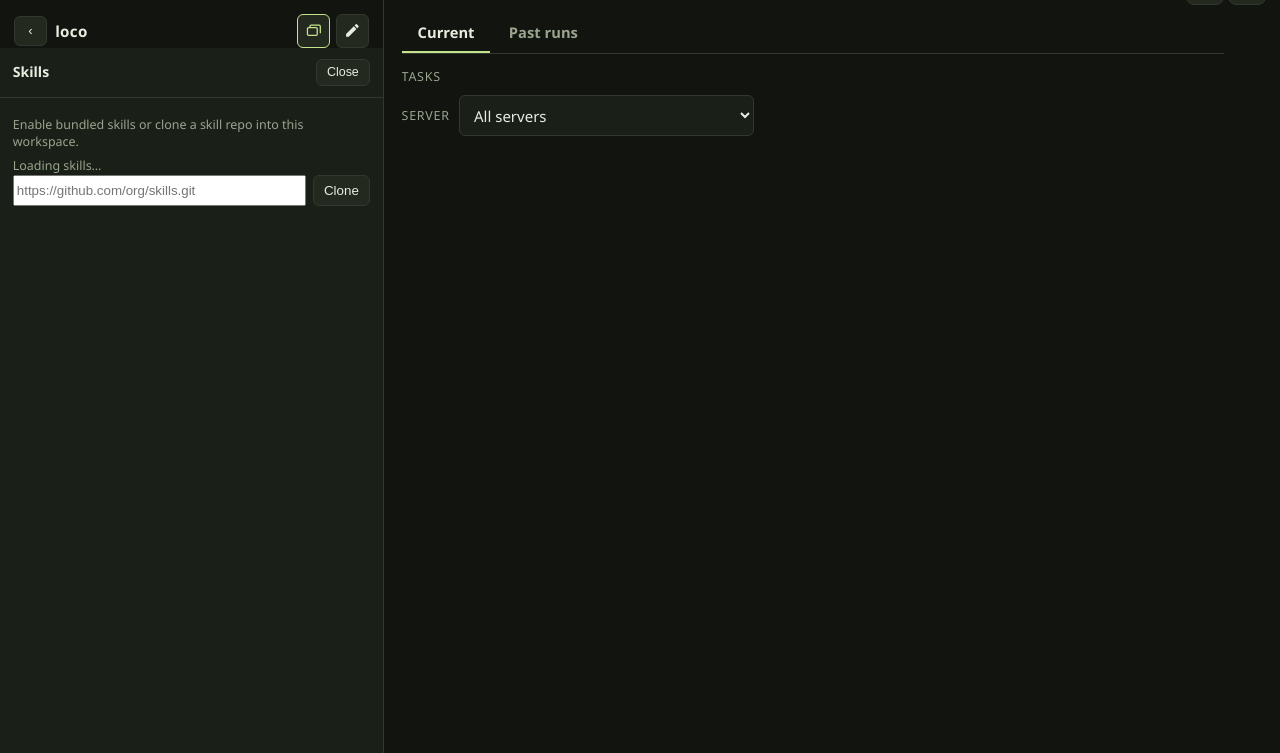
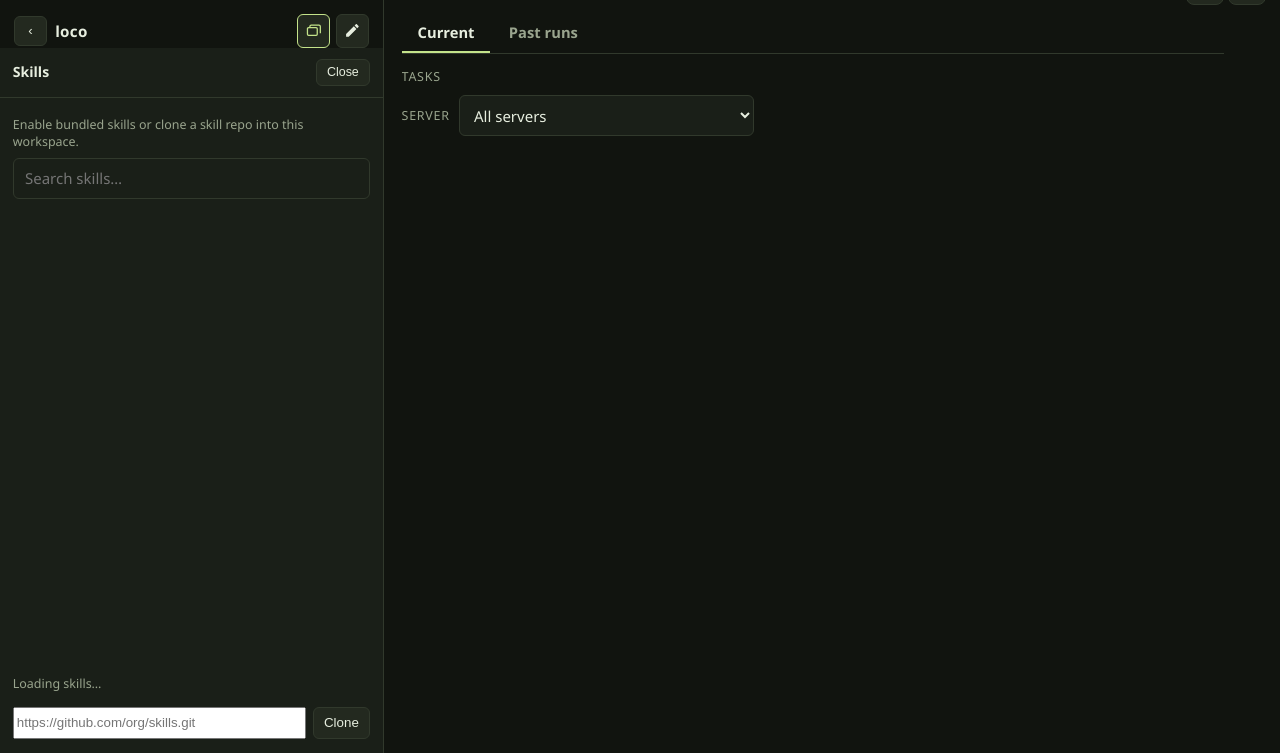
Before and after one commit to hhollenstain/agent-loco, a Python web app: template src/agent_loco/templates/index.html in a window 1280 px wide, after a click on "Manage skills". Shown: the part 47-800 px from the top of the page. Run offline with Jinja, Linux system fonts and the light colour scheme; the template is opened without the code that fills it: most values are stand-ins (such as "Sample title", 1, 10 or a date in 2020); some libraries are stand-ins or nearby versions.

Commit message:
Let the skills panel cover the sidebar, with search and click-away close.
The list was squeezed into the bottom of the form. Overlaying the sidebar keeps the skill list usable, and clicking outside or Close dismisses it.

Co-authored-by: Cursor <cursoragent@cursor.com>

```diff
--- a/src/agent_loco/templates/index.html
+++ b/src/agent_loco/templates/index.html
@@ -418,6 +418,21 @@
       background: var(--panel);
     }
     .sidebar-overlay[hidden] { display: none; }
+    #skills-panel .sidebar-overlay-body {
+      display: flex;
+      flex-direction: column;
+      gap: 0.45rem;
+      overflow: hidden;
+    }
+    #skills-panel .settings-skills-search {
+      margin: 0;
+      flex: 0 0 auto;
+    }
+    #skills-panel .settings-skills-list {
+      flex: 1 1 0;
+      min-height: 0;
+      overflow: auto;
+    }
     .sidebar-overlay-head {
       display: flex;
       align-items: center;
@@ -618,8 +633,28 @@
       display: flex;
       flex-direction: column;
       gap: 0.3rem;
-      max-height: 16rem;
+      min-height: 0;
       overflow: auto;
+    }
+    .settings-skills-search {
+      margin: 0.45rem 0 0.6rem 0;
+    }
+    .settings-skills-search input[type="search"] {
+      width: 100%;
+      background: var(--panel);
+      color: var(--ink);
+      border: 1px solid var(--line);
+      border-radius: 6px;
+      padding: 0.55rem 0.7rem;
+      font: inherit;
+    }
+    .settings-skills-search input[type="search"]:focus {
+      outline: none;
+      border-color: var(--accent);
+      box-shadow: 0 0 0 2px rgba(109, 187, 70, 0.25);
+    }
+    .skill-row.hidden {
+      display: none;
     }
     .skill-row {
       display: grid;
@@ -1817,6 +1852,9 @@
         </div>
         <div class="sidebar-overlay-body">
           <p class="hint">Enable bundled skills or clone a skill repo into this workspace.</p>
+          <div class="settings-skills-search">
+            <input type="search" id="skills-search" aria-label="Search skills" placeholder="Search skills…" autocomplete="off">
+          </div>
           <div class="settings-skills-list" id="workspace-skills"></div>
           <p class="hint" id="skills-status">Loading skills…</p>
           <div class="settings-skill-sources" id="skill-sources"></div>
@@ -2614,6 +2652,42 @@
         if (skillsStatusEl) skillsStatusEl.textContent = err.message;
       }
     }
+    let skillsSearchTimeout = null;
+    let skillsIdleStatus = "";
+    function debounce(fn, delay) {
+      return function(...args) {
+        clearTimeout(skillsSearchTimeout);
+        skillsSearchTimeout = setTimeout(() => fn(...args), delay);
+      };
+    }
+    function filterSkills(query) {
+      const term = (query || "").toLowerCase().trim();
+      const rows = workspaceSkillsEl.querySelectorAll(".skill-row");
+      let visibleCount = 0;
+      rows.forEach(row => {
+        const title = row.querySelector("strong");
+        const desc = row.querySelector("p");
+        const text = [title?.textContent, desc?.textContent].join(" ").toLowerCase();
+        if (text.includes(term)) {
+          row.classList.remove("hidden");
+          visibleCount++;
+        } else {
+          row.classList.add("hidden");
+        }
+      });
+      if (!skillsStatusEl) return;
+      skillsStatusEl.textContent = term
+        ? (visibleCount
+          ? `Showing ${visibleCount} skill${visibleCount === 1 ? "" : "s"}`
+          : "No skills match.")
+        : skillsIdleStatus;
+    }
+    const skillsSearchEl = document.getElementById("skills-search");
+    if (skillsSearchEl) {
+      skillsSearchEl.addEventListener("input", debounce((event) => {
+        filterSkills(event.target.value);
+      }, 200));
+    }
     function closeSkillInfo() {
       if (!skillInfoPopEl) return;
       skillInfoPopEl.hidden = true;
@@ -2681,14 +2755,15 @@
       closeSkillInfo();
       workspaceSkillsEl.replaceChildren();
       if (!skills.length) {
-        if (skillsStatusEl) skillsStatusEl.textContent = "No skills available yet.";
+        skillsIdleStatus = "No skills available yet.";
       } else {
-        if (skillsStatusEl) {
-          const on = skills.filter((skill) => skill.enabled).map((skill) => skill.name);
-          skillsStatusEl.textContent = on.length
-            ? `Enabled: ${on.join(", ")}`
-            : "No skills enabled for this workspace.";
-        }
+        const on = skills.filter((skill) => skill.enabled).map((skill) => skill.name);
+        skillsIdleStatus = on.length
+          ? `Enabled: ${on.join(", ")}`
+          : "No skills enabled for this workspace.";
+      }
+      if (skillsStatusEl && !(skillsSearchEl?.value || "").trim()) {
+        skillsStatusEl.textContent = skillsIdleStatus;
       }
       for (const skill of skills) {
         const row = document.createElement("div");
@@ -2718,6 +2793,8 @@
         row.append(box, copy, info);
         workspaceSkillsEl.append(row);
       }
+      // Apply current filter to all skill rows
+      filterSkills(skillsSearchEl?.value);
       skillSourcesEl.replaceChildren();
       for (const source of sources) {
         const row = document.createElement("div");
@@ -2878,13 +2955,20 @@
     });
     document.addEventListener("click", (event) => {
       if (settingsOpen() && !settingsDockEl.contains(event.target)) setSettingsOpen(false);
+      if (
+        overlayOpen(skillsPanelEl)
+        && !skillsPanelEl.contains(event.target)
+        && !(openSkillsBtn && openSkillsBtn.contains(event.target))
+      ) {
+        setOverlayOpen(skillsPanelEl, openSkillsBtn, false);
+      }
       const sidebarEl = document.getElementById("sidebar");
       if (
-        (overlayOpen(skillsPanelEl) || overlayOpen(guidelinesPanelEl))
+        overlayOpen(guidelinesPanelEl)
         && sidebarEl
         && !sidebarEl.contains(event.target)
       ) {
-        closeSidebarOverlays();
+        setOverlayOpen(guidelinesPanelEl, openGuidelinesBtn, false);
       }
       if (!notifyPanelOpen()) return;
       if (notifyDockEl.contains(event.target)) return;
```
Also changed, not shown: tests/test_web_ui.py (+1 -0 lines).
